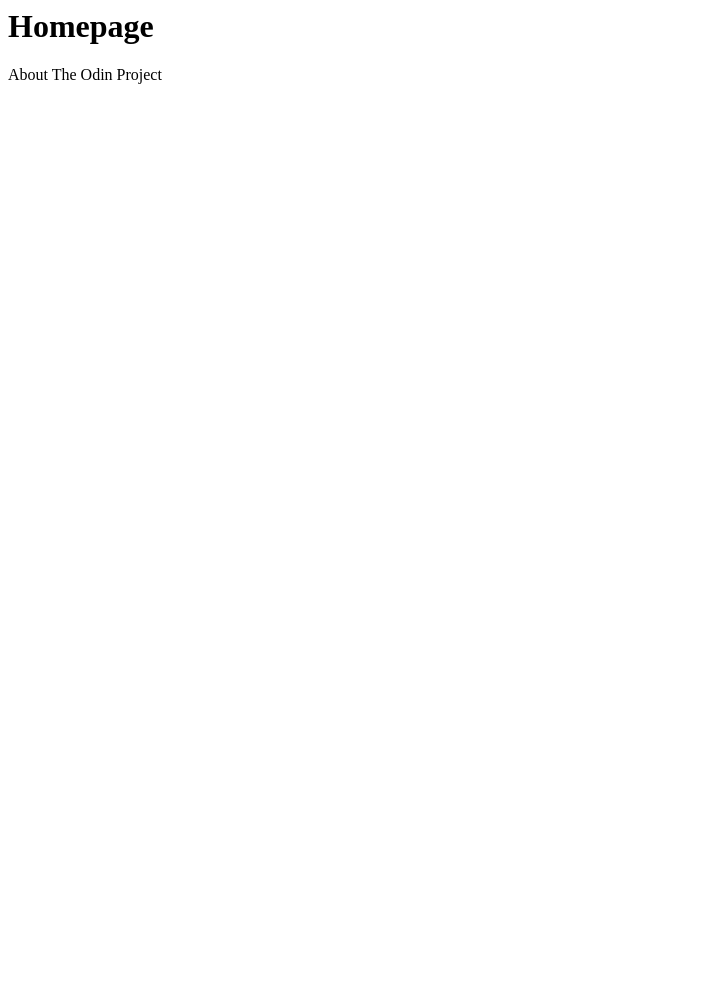
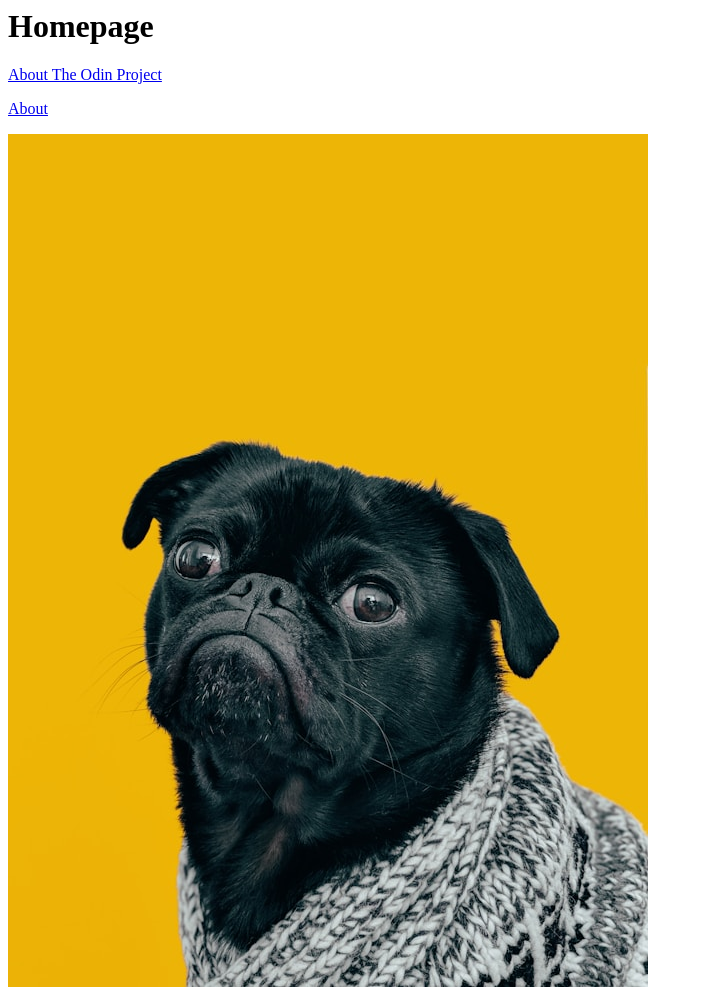
Before and after one commit to Fired0g/001-Hello-World, a plain HTML site: page odin-links-and-images/index.html in a window 1280 px wide. Shown: the whole page, without its empty margins (0-703 px from the left). Before the commit the page ends 800 px from the top, so only its background shows below. Drawn offline with Linux system fonts and the light colour scheme.

Commit message:
added <img>

```diff
--- a/odin-links-and-images/index.html
+++ b/odin-links-and-images/index.html
@@ -1,2 +1,10 @@
-<h1>Homepage</h1>
-<a>About The Odin Project</a>
+<body>
+    <h1>Homepage</h1>
+    <p>
+        <a href="https://www.theodinproject.com/about" target = "_blank" rel = "noopener noreferrer">About The Odin Project</a>
+    </p>
+    <p>
+        <a href = "./pages/about.html">About</a>
+    </p>
+    <img src="./images/dog.jpg">
+</body>
```
Also changed, not shown: odin-links-and-images/pages/about.html (added, +14 -0 lines), odin-links-and-images/images/dog.jpg (added).
